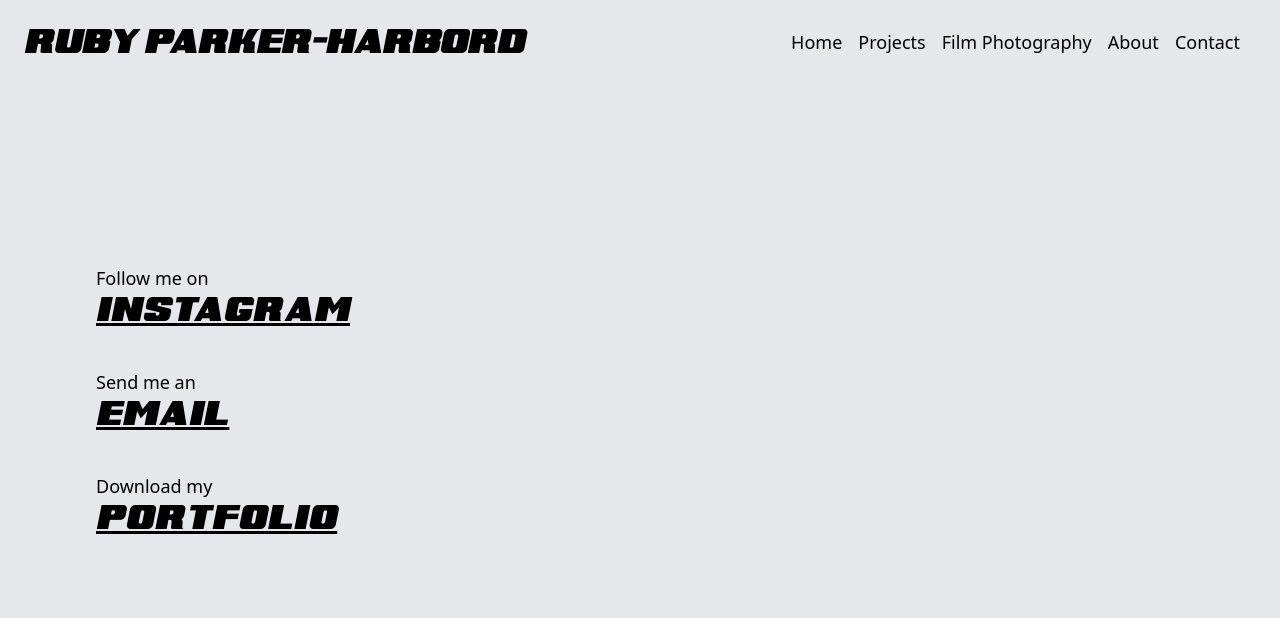
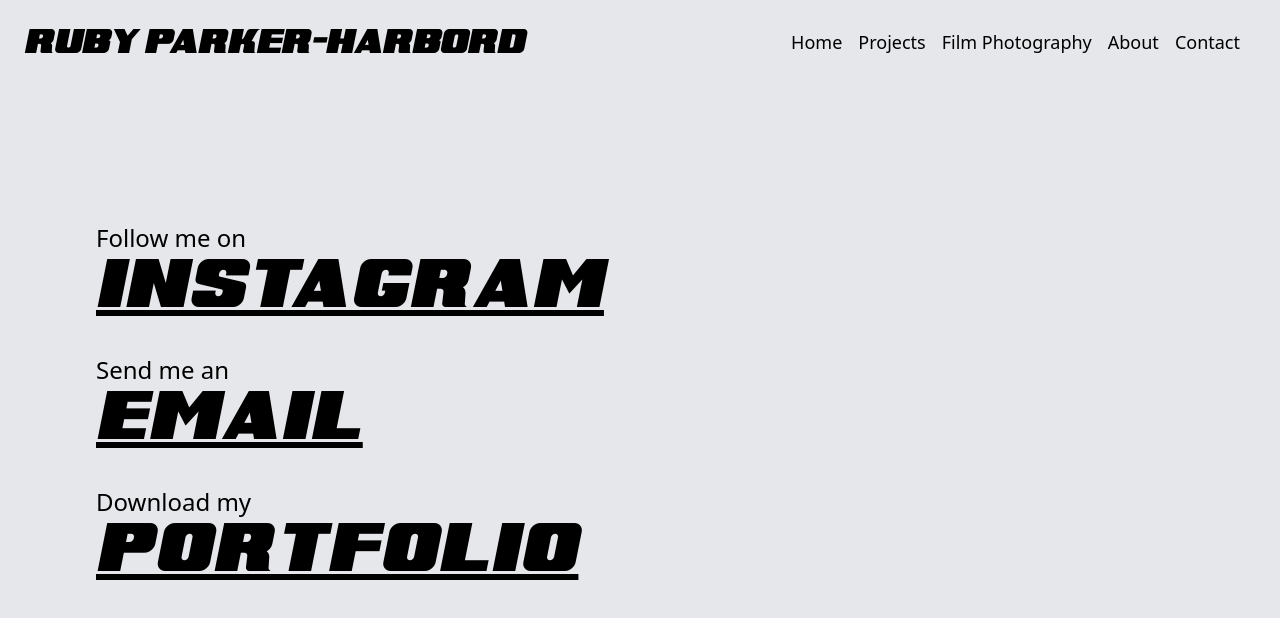
Before and after one commit to NoahAldhous/ruby-parker-harbord-portfolio, a Next.js app in the folder project/: page /contact in a window 1280 px wide. Shown: the top 618 px of the page. Built offline with nearby package versions, Linux system fonts and the light colour scheme.

Commit message:
changed font sizing of contact pages at 3 main breakpoints

```diff
--- a/project/src/app/components/ContactLink.tsx
+++ b/project/src/app/components/ContactLink.tsx
@@ -8,7 +8,7 @@
 
 export default function ContactLink({firstLineText, secondLineText, url}: ContactLinkProps){
     return <div>
-        <p className="text-sm sm:text-lg">{firstLineText}</p>
-        <Link className="font-superRetro italic underline text-md md:text-3xl align-middle tracking-wider transition-all duration-600 sm:hover:text-slate-600 sm:hover:pl-2" href={url} target="_blank">{secondLineText}</Link>
+        <p className="text-sm sm:text-lg md:text-2xl">{firstLineText}</p>
+        <Link className="font-superRetro italic underline text-md sm:text-3xl md:text-6xl align-middle tracking-wider transition-all duration-600 sm:hover:text-slate-600 sm:hover:pl-2" href={url} target="_blank">{secondLineText}</Link>
     </div>
 }
```
